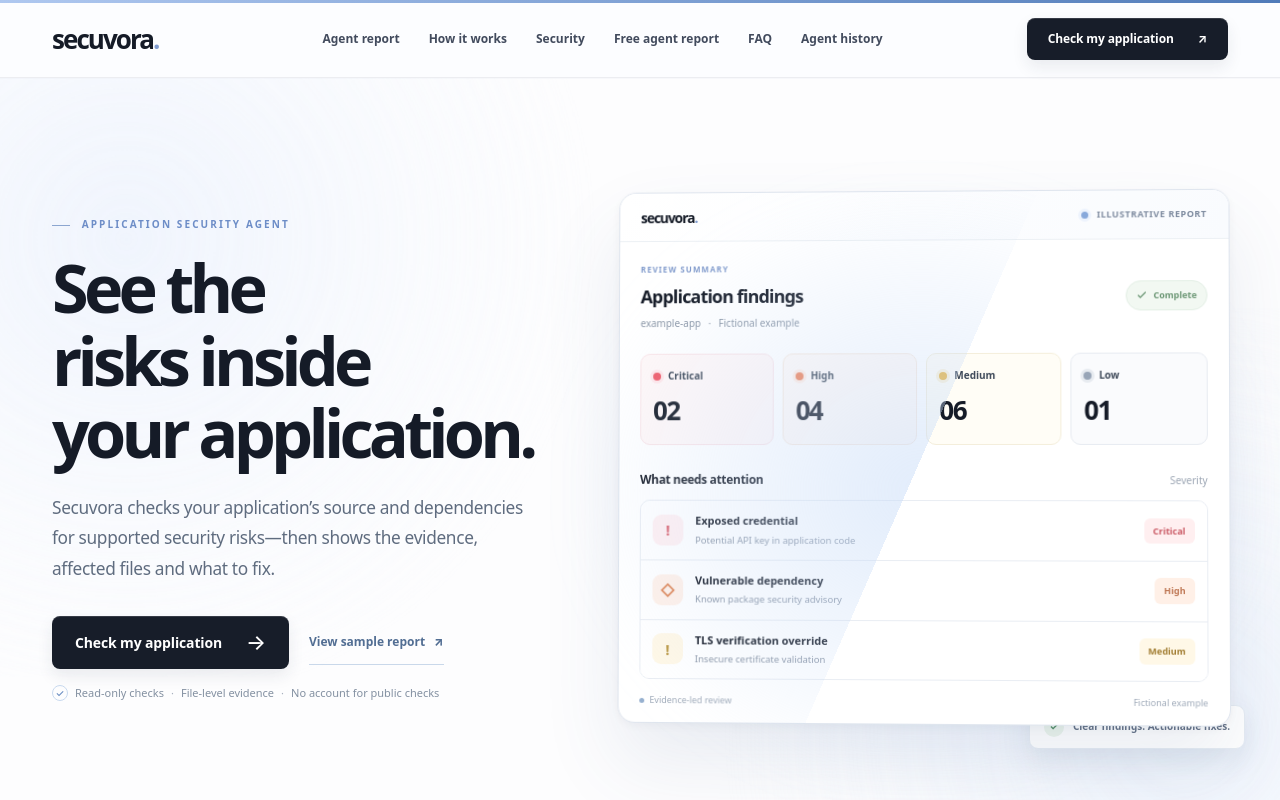
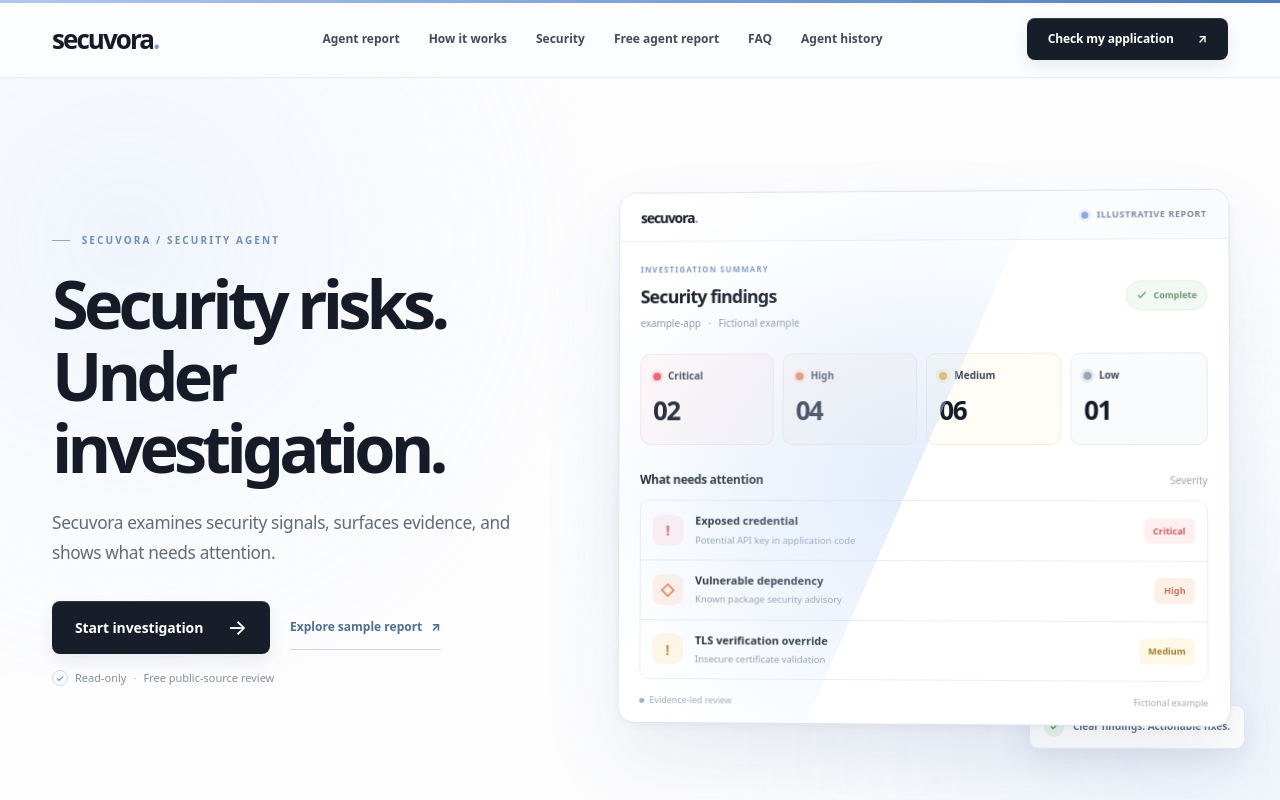
Before and after one commit to helloskyorigin/Safe-sure, a Next.js app: page / in a window 1280 px wide. Shown: the top 800 px of the page. Built offline with nearby package versions, Linux system fonts and the light colour scheme.

Commit message:
ux: concise investigation hero and strong action-first CTA

```diff
--- a/components/Hero.tsx
+++ b/components/Hero.tsx
@@ -24,15 +24,15 @@ export default function Hero({ onOpenAssessment }: HeroProps) {
       <div className="container hero-grid">
         <div className="hero-text">
           <p className="eyebrow animate">
-            <span className="eyebrow-dash"></span> APPLICATION SECURITY AGENT
+            <span className="eyebrow-dash"></span> SECUVORA / SECURITY AGENT
           </p>
           <motion.h1 initial={{ y: 16 }} animate={{ y: 0 }} transition={{ duration: reduceMotion ? 0 : .75, delay: reduceMotion ? 0 : .12, ease: "easeOut" }}>
-            See the risks inside
+            Security risks.
             <br />
-            <em>your application.</em>
+            <em>Under investigation.</em>
           </motion.h1>
           <p className="hero-sub animate delay-2">
-            Secuvora checks your application’s source and dependencies for supported security risks—then shows the evidence, affected files and what to fix.
+            Secuvora examines security signals, surfaces evidence, and shows what needs attention.
           </p>
           <div className="hero-action animate delay-3">
             <div className="hero-cta-row">
@@ -42,16 +42,15 @@ export default function Hero({ onOpenAssessment }: HeroProps) {
               data-start
               className="button button-dark button-primary"
             >
-              Check my application{" "}
+              Start investigation{" "}
               <span className="button-arrow" aria-hidden="true">
                 →
               </span>
             </a>
-            <a href="/assess/results" className="hero-preview-link">View sample report <span aria-hidden="true">↗</span></a>
+            <a href="/assess/results" className="hero-preview-link">Explore sample report <span aria-hidden="true">↗</span></a>
             </div>
             <p className="under-cta">
-              <span className="tiny-check">✓</span> Read-only checks{" "}
-              <span className="dot-separator">·</span> File-level evidence <span className="dot-separator">·</span> No account for public checks
+              <span className="tiny-check">✓</span> Read-only <span className="dot-separator">·</span> Free public-source review
             </p>
           </div>
         </div>
@@ -70,8 +69,8 @@ export default function Hero({ onOpenAssessment }: HeroProps) {
             <div className="preview-body">
               <div className="preview-heading">
                 <div>
-                  <div className="preview-overline">REVIEW SUMMARY</div>
-                  <h2>Application findings</h2>
+                  <div className="preview-overline">INVESTIGATION SUMMARY</div>
+                  <h2>Security findings</h2>
                   <p>
                     example-app <span>·</span> Fictional example
                   </p>
```
